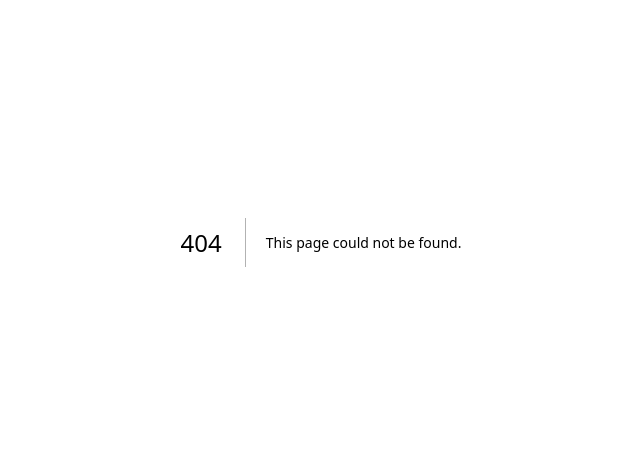
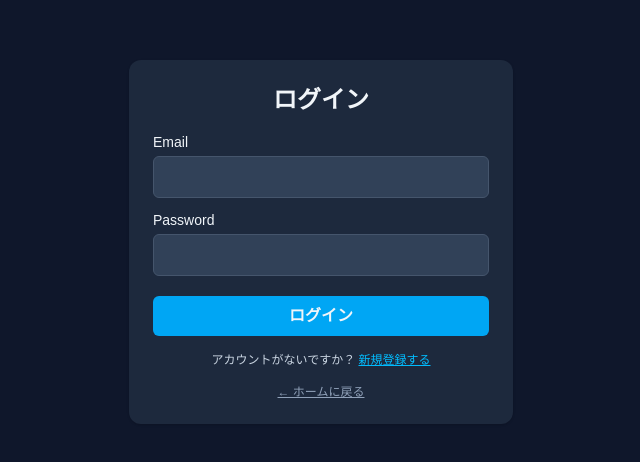
Before and after one commit to ryudaitakai/gym-log, a Next.js app: page /login in a window 1280 px wide. Before the commit this address had no page. Shown: the part 158-620 px from the top of the page, without its empty margins (319-959 px from the left). Built offline with nearby package versions, Linux system fonts and the light colour scheme; no server answers.

Commit message:
Add login page

```diff
--- /dev/null
+++ b/src/app/login/page.tsx
@@ -0,0 +1,136 @@
+// app/login/page.tsx
+"use client";
+
+import { FormEvent, useState } from "react";
+import { supabase } from "@/lib/supabaseClient";
+import { useRouter } from "next/navigation";
+import Link from "next/link";
+
+export default function LoginPage() {
+  const router = useRouter();
+  const [mode, setMode] = useState<"login" | "signup">("login");
+  const [email, setEmail] = useState("");
+  const [password, setPassword] = useState("");
+  const [loading, setLoading] = useState(false);
+  const [message, setMessage] = useState<string | null>(null);
+
+  const handleSubmit = async (e: FormEvent) => {
+    e.preventDefault();
+    setMessage(null);
+
+    if (!email || !password) {
+      setMessage("Email と Password を入力してください。");
+      return;
+    }
+
+    setLoading(true);
+
+    try {
+      if (mode === "signup") {
+        const { error } = await supabase.auth.signUp({
+          email,
+          password,
+        });
+        if (error) throw error;
+        setMessage("サインアップに成功しました。ログイン中です。");
+        router.push("/");
+      } else {
+        const { error } = await supabase.auth.signInWithPassword({
+          email,
+          password,
+        });
+        if (error) throw error;
+        router.push("/");
+      }
+    } catch (err: any) {
+      console.error(err);
+      setMessage(err.message ?? "エラーが発生しました。");
+    } finally {
+      setLoading(false);
+    }
+  };
+
+  return (
+    <main className="min-h-screen bg-slate-900 text-slate-100 flex items-center justify-center px-4">
+      <div className="w-full max-w-sm bg-slate-800 rounded-xl p-6 shadow">
+        <h1 className="text-2xl font-bold mb-4 text-center">
+          {mode === "login" ? "ログイン" : "新規登録"}
+        </h1>
+
+        <form onSubmit={handleSubmit} className="space-y-3">
+          <div>
+            <label className="block text-sm mb-1">Email</label>
+            <input
+              type="email"
+              className="w-full rounded-md px-3 py-2 bg-slate-700 border border-slate-600 focus:outline-none focus:ring focus:border-sky-500"
+              value={email}
+              onChange={(e) => setEmail(e.target.value)}
+              autoComplete="email"
+            />
+          </div>
+
+          <div>
+            <label className="block text-sm mb-1">Password</label>
+            <input
+              type="password"
+              className="w-full rounded-md px-3 py-2 bg-slate-700 border border-slate-600 focus:outline-none focus:ring focus:border-sky-500"
+              value={password}
+              onChange={(e) => setPassword(e.target.value)}
+              autoComplete={
+                mode === "login" ? "current-password" : "new-password"
+              }
+            />
+          </div>
+
+          <button
+            type="submit"
+            disabled={loading}
+            className="w-full mt-2 py-2 rounded-md bg-sky-500 hover:bg-sky-400 font-semibold disabled:opacity-60"
+          >
+            {loading
+              ? "処理中..."
+              : mode === "login"
+              ? "ログイン"
+              : "サインアップ"}
+          </button>
+        </form>
+
+        {message && (
+          <p className="mt-3 text-xs text-slate-200 whitespace-pre-line">
+            {message}
+          </p>
+        )}
+
+        <div className="mt-4 text-center text-xs text-slate-300">
+          {mode === "login" ? (
+            <>
+              アカウントがないですか？{" "}
+              <button
+                className="text-sky-400 underline"
+                onClick={() => setMode("signup")}
+              >
+                新規登録する
+              </button>
+            </>
+          ) : (
+            <>
+              すでにアカウントがありますか？{" "}
+              <button
+                className="text-sky-400 underline"
+                onClick={() => setMode("login")}
+              >
+                ログインする
+              </button>
+            </>
+          )}
+        </div>
+
+        <div className="mt-4 text-center text-xs">
+          <Link href="/" className="text-slate-400 underline">
+            ← ホームに戻る
+          </Link>
+        </div>
+      </div>
+    </main>
+  );
+}
```
